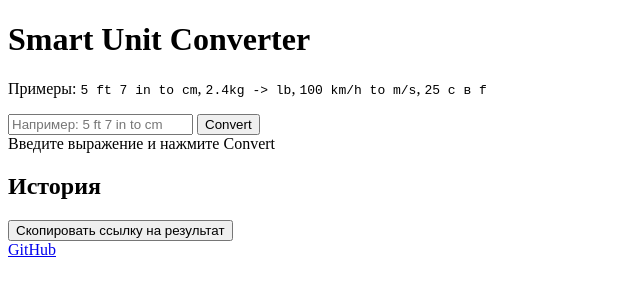
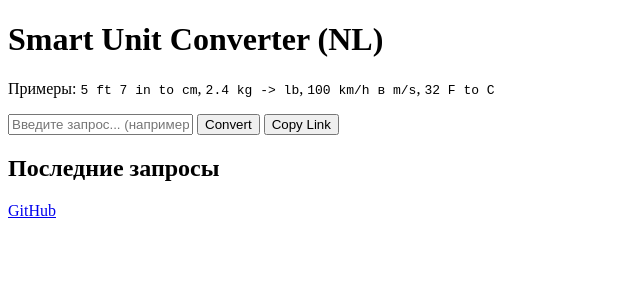
Before and after one commit to DauletSerikson/smart-unit-converter, a plain HTML site: page index.html in a window 1280 px wide. Shown: the whole page, without its empty margins (0-640 px from the left). Drawn offline with Linux system fonts and the light colour scheme.

Commit message:
Update index.html

```diff
--- a/index.html
+++ b/index.html
@@ -2,38 +2,41 @@
 <html lang="ru">
 <head>
   <meta charset="UTF-8" />
-  <meta name="viewport" content="width=device-width,initial-scale=1" />
-  <title>Smart Unit Converter</title>
-  <link rel="stylesheet" href="./style.css" />
+  <meta name="viewport" content="width=device-width, initial-scale=1.0"/>
+  <title>Smart Unit Converter (NL)</title>
+  <link rel="stylesheet" href="style.css"/>
 </head>
 <body>
   <main class="container">
-    <h1>Smart Unit Converter</h1>
-    <p class="hint">Примеры: <code>5 ft 7 in to cm</code>, <code>2.4kg -> lb</code>, <code>100 km/h to m/s</code>, <code>25 c в f</code></p>
+    <h1>Smart Unit Converter (NL)</h1>
+    <p class="hint">Примеры: <code>5 ft 7 in to cm</code>, <code>2.4 kg -> lb</code>, <code>100 km/h в m/s</code>, <code>32 F to C</code></p>
 
-    <div class="row">
-      <input id="query" type="text" placeholder="Например: 5 ft 7 in to cm" />
-      <button id="convertBtn">Convert</button>
-    </div>
+    <form id="form">
+  <input id="query" type="text" placeholder="Введите запрос... (например, 5 ft 7 in to cm)" autocomplete="off"/>
+  <button type="submit" class="btn">Convert</button>
+  <button type="button" id="copyLink" class="btn btn-secondary" title="Копировать ссылку на текущий запрос">Copy Link</button>
+</form>
 
-    <div id="result" class="result" aria-live="polite">Введите выражение и нажмите Convert</div>
+<section id="result" class="card" aria-live="polite"></section>
 
-    <section class="history">
-      <h2>История</h2>
-      <ul id="historyList"></ul>
+
+    <section class="card">
+      <h2>Последние запросы</h2>
+      <ul id="history"></ul>
     </section>
 
-    <div class="share">
-      <button id="copyLinkBtn">Скопировать ссылку на результат</button>
-      <span id="copied" class="copied" hidden>Ссылка скопирована!</span>
-    </div>
-
-    <footer>
+<footer>
       <a href="https://github.com/DauletSerikson/smart-unit-converter" target="_blank" rel="noreferrer">GitHub</a>
     </footer>
   </main>
 
-  <script src="./units.js"></script>
-  <script src="./main.js"></script>
+  <script src="units.js"></script>
+  <script src="main.js"></script>
 </body>
 </html>
+<!--
+  Smart Unit Converter (NL)
+  Автор: Daulet Serikuky
+  GitHub: https://github.com/DauletSerikson/smart-unit-converter
+  Год: 2025
+-->
```
